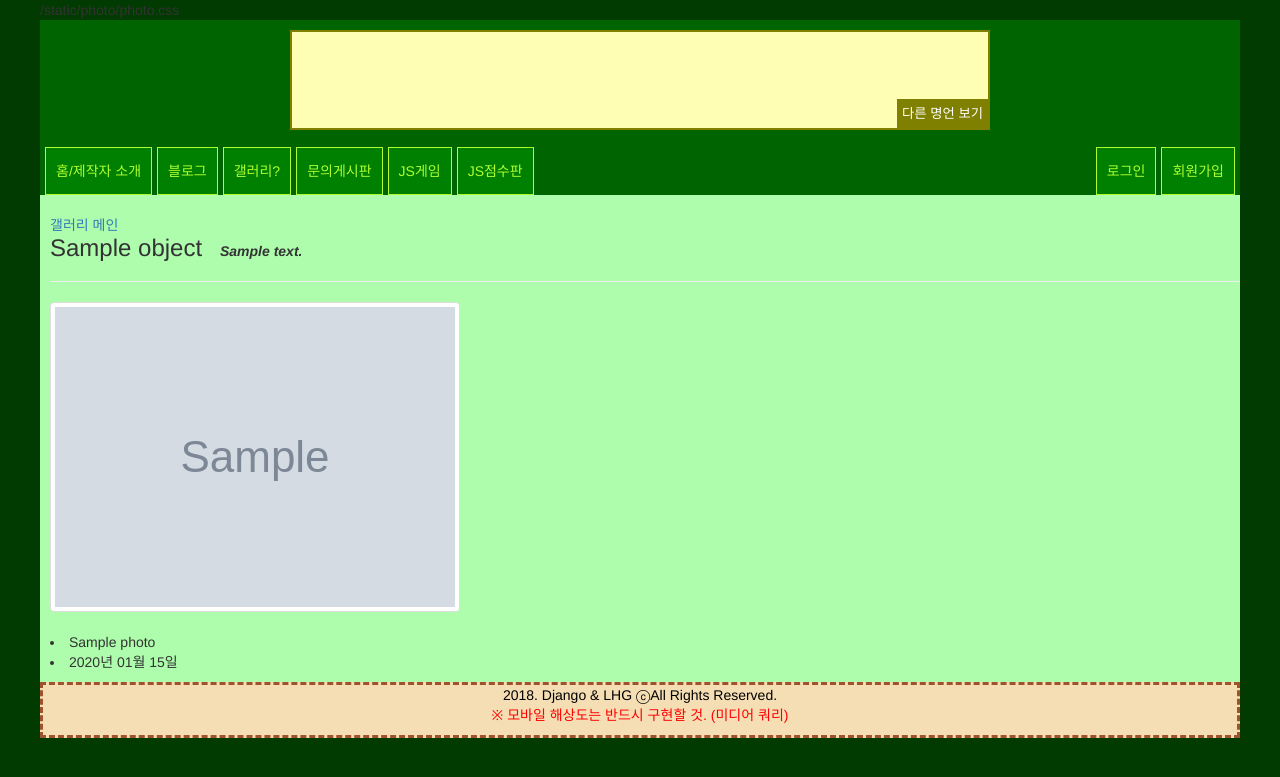
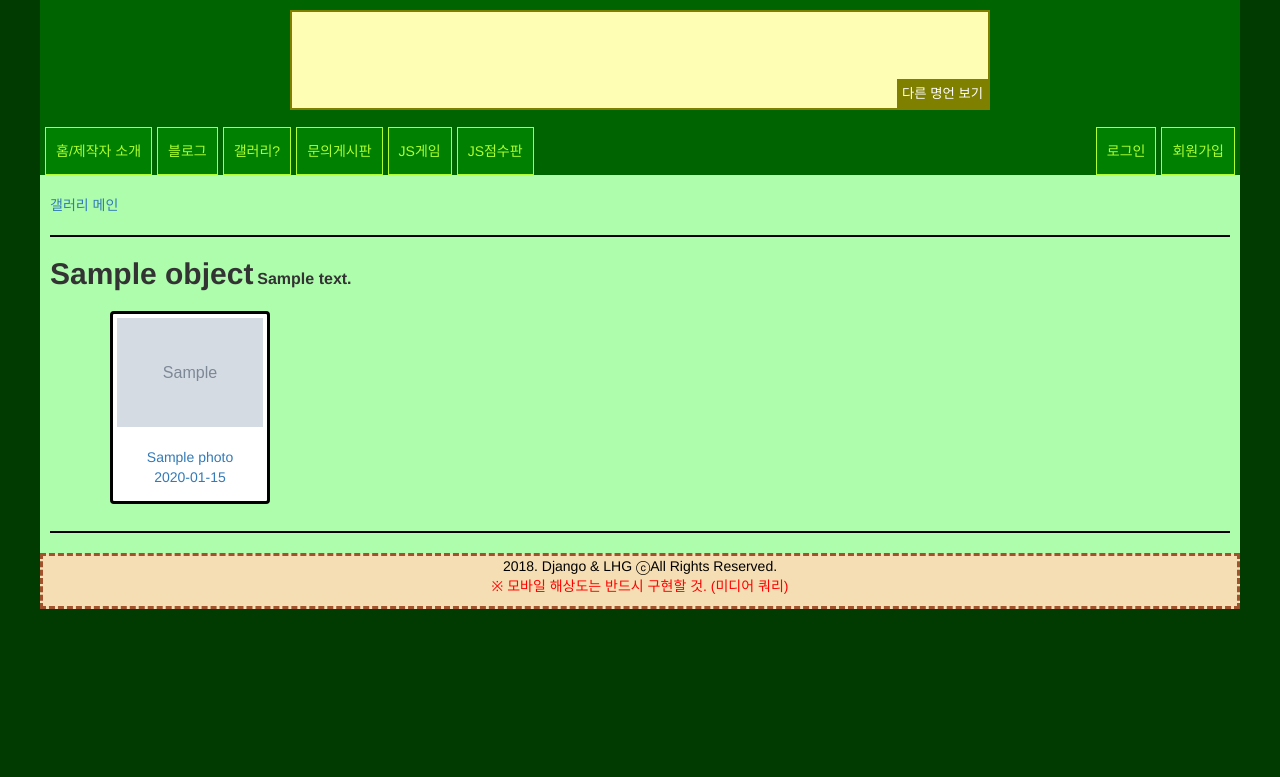
Before and after one commit to mr-korean/portfolio-django, a Django app: template photo/templates/photo/album_detail.html in a window 1280 px wide. Shown: the top 777 px of the page. Run offline with Django 3.2, Linux system fonts and the light colour scheme; the template is opened without the code that fills it: most values are stand-ins (such as "Sample title", 1, 10 or a date in 2020); grey boxes marked "Sample" are stand-in pictures; some libraries are stand-ins or nearby versions.

Commit message:
갤러리 앱 업데이트 (PA 테스트 필요)

```diff
--- a/photo/fields.py
+++ b/photo/fields.py
@@ -33,7 +33,8 @@ class ThumbnailImageFieldFile(ImageFieldFile):
         background.paste(
             img, ( int((size[0] - img.size[0]) / 2), int((size[1] - img.size[1]) / 2) )
         )
-        background.save(self.thumb_path, 'JPEG')
+        changed = background.convert('RGB')
+        changed.save(self.thumb_path, 'JPEG')
 
     def delete(self, save = True):
         if os.path.exists(self.thumb_path):
--- a/photo/templates/photo/album_detail.html
+++ b/photo/templates/photo/album_detail.html
@@ -1,30 +1,33 @@
 {% extends "photo/base_photo.html" %}
 {% block title %}갤러리 상세보기{% endblock title %}
 
-{% load staticfiles %}
-{% block extra_style %}
-{% static "photo/photo.css" %}
-{% endblock extra_style %}
+{% block content_photo %}
 
-{% block content_photo %}
-<div id="content">
+<div class="clearfix">
+    <hr style="border: 1px solid black;">
 
-    <h3 style="display: inline">{{ object.name }}</h3>
-    &emsp;<b><i>{{ object.description }}</i></b>
+    <h2 style="display: inline"><b>{{ object.name }}</b></h2>
+    <span style="font-size: 16px; font-weight: bold;">
+            {{ object.description }}
+    </span>
 
-    <hr>
 
     <div class="album-detail">
         {% for photo in object.photo_set.all %}
         <div class="album-detail-photo">
-            <a href="{{ photo.get_absolute_url }}">
-                <img class="thumbnail" src="{{ photo.image.thumb_url }}" alt="각 이미지">
+            <a class="thumbnail" href="{{ photo.get_absolute_url }}">
+                <img src="{{ photo.image.thumb_url }}">
+                <br>
+                <p style="text-align: center;">{{ photo.title }}
+                    <br>
+                    {{ photo.upload_date|date:"Y-m-d" }}
+                </p>
             </a>
-            <li>{{ photo.title }}</li>
-            <li>{{ photo.upload_date|date:"Y년 m월 d일" }}</li>
         </div>
         {% endfor %}
     </div>
 
+
 </div>
+<hr style="border: 1px solid black;">
 {% endblock content_photo %}
--- a/photo/templates/photo/base_photo.html
+++ b/photo/templates/photo/base_photo.html
@@ -2,7 +2,7 @@
 {% block title %}갤러리{% endblock title %}
 
 {% block extra_style %}
-{% load staticfiles  %}
+{% load staticfiles %}
 <link rel="stylesheet" href="{% static 'css/base-photo.css' %}" />
 {% endblock extra_style %}
 
--- a/static/css/base-photo.css
+++ b/static/css/base-photo.css
@@ -6,20 +6,20 @@ div.album-list {
 
 div.album-list-photo {
     float: left;
-    width: 150px;
-    height: 180px;
+    width: 180px;
+    height: 200px;
 }
 
 /* album_detail.html */
 
 div.album-detail {
-    margin: 30px 10px;
+    margin: 20px 50px;
 }
 
 div.album-detail-photo {
     float: left;
-    width: 220px;
-    height: 220px;
+    width: 180px;
+    height: 200px;
 }
 
 div.album-detail-photo > li {
@@ -31,7 +31,7 @@ div.album-detail-photo > li {
 /* photo_detail.html */
 
 table.photo-detail {
-    margin: 30px 50px 0 50px;
+    margin: 30px 50px;
     border: 1px solid #ccc;
     padding: 20px 20px;
 }
@@ -44,16 +44,19 @@ table.photo-detail ul li {
     font-weight: bold;
 }
 
-table.photo-detail ul p {
-    font-style: italic;
+/* 공통 */
+
+hr {
+    margin-right: 10px;
 }
 
-/* 공통 */
-
-img.thumbnail {
-    border: 3px solid #ccc;
+.thumbnail {
+    border: 3px solid black;
+    margin: 0 10px;
 }
 
-div.clear_float {
+.clearfix::after {
+    content: "";
     clear: both;
+    display: table;
 }
```
Also changed, not shown: photo/templates/photo/album_list.html (+20 -12 lines), photo/templates/photo/photo_detail.html (+7 -11 lines), media/photo/2018/07/question.jpg (deleted), media/photo/2018/07/question.png (deleted), media/photo/2018/07/question.thumb.jpg (deleted), media/photo/2018/07/test.jpg (deleted), media/photo/2018/07/test.thumb.jpeg, media/photo/2018/07/test.thumb.jpg (deleted), media/photo/2018/07/test_vL6881I.jpeg (deleted), media/photo/2018/07/test_vL6881I.thumb.jpeg (deleted), media/photo/2018/07/미국학제.png (deleted), media/photo/2018/07/미국학제.thumb.jpg (deleted), photo/migrations/0002_photo_subhead.py (added), photo/migrations/0003_auto_20180727_0017.py (added), 1 more files.
